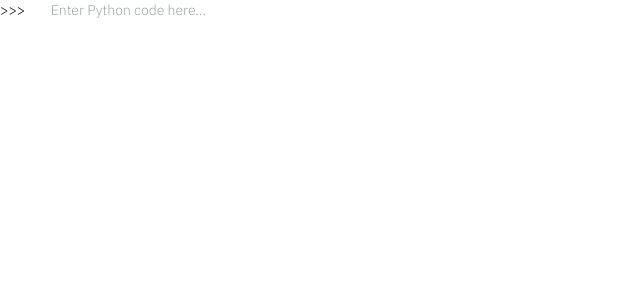
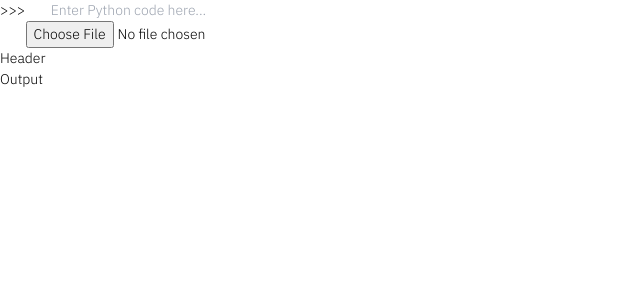
Before and after one commit to joseph1606/CONNECTIONS, a React (Create React App) app in the folder nc-code-editor/: page / in a window 1280 px wide. Shown: the top 300 px of the page, without its empty margins (0-640 px from the left). Built offline with nearby package versions, Linux system fonts and the light colour scheme.

Commit message:
Added CSV reader

```diff
--- a/nc-code-editor/src/App.js
+++ b/nc-code-editor/src/App.js
@@ -1,8 +1,11 @@
 import "./App.css";
 import REPL from "./components/REPL.js";
+import CSVLoader from "./components/CSV.js";
 
 function App() {
-  return <REPL />;
+  return <div><REPL />
+    <CSVLoader />
+  </div>;
 }
 
 export default App;
--- /dev/null
+++ b/nc-code-editor/src/components/CSV.js
@@ -0,0 +1,30 @@
+import React, { useState } from 'react';
+
+function read() {
+    var fr = new FileReader();
+    fr.onload = function () {
+        let lines = fr.result.split('\r\n')
+        lines.forEach(myFunction);
+
+        function myFunction(value, index, array) {
+            lines[index] = lines[index].split(',')
+        }
+        console.log(lines)
+        document.getElementById('header').textContent = lines[0];
+        document.getElementById('output').textContent = lines[1];
+    }
+    fr.readAsText(document.getElementById('csvreader').files[0]);
+}
+
+
+const CSV = () => {
+    return (
+        <div>
+            <input id='csvreader' type="file" accept=".csv" onChange={read} />
+            <h2 id='header'>Header</h2>
+            <p id='output'>Output</p>
+        </div>
+    )
+}
+
+export default CSV
```
Also changed, not shown: nc-code-editor/src/test.csv (added).
